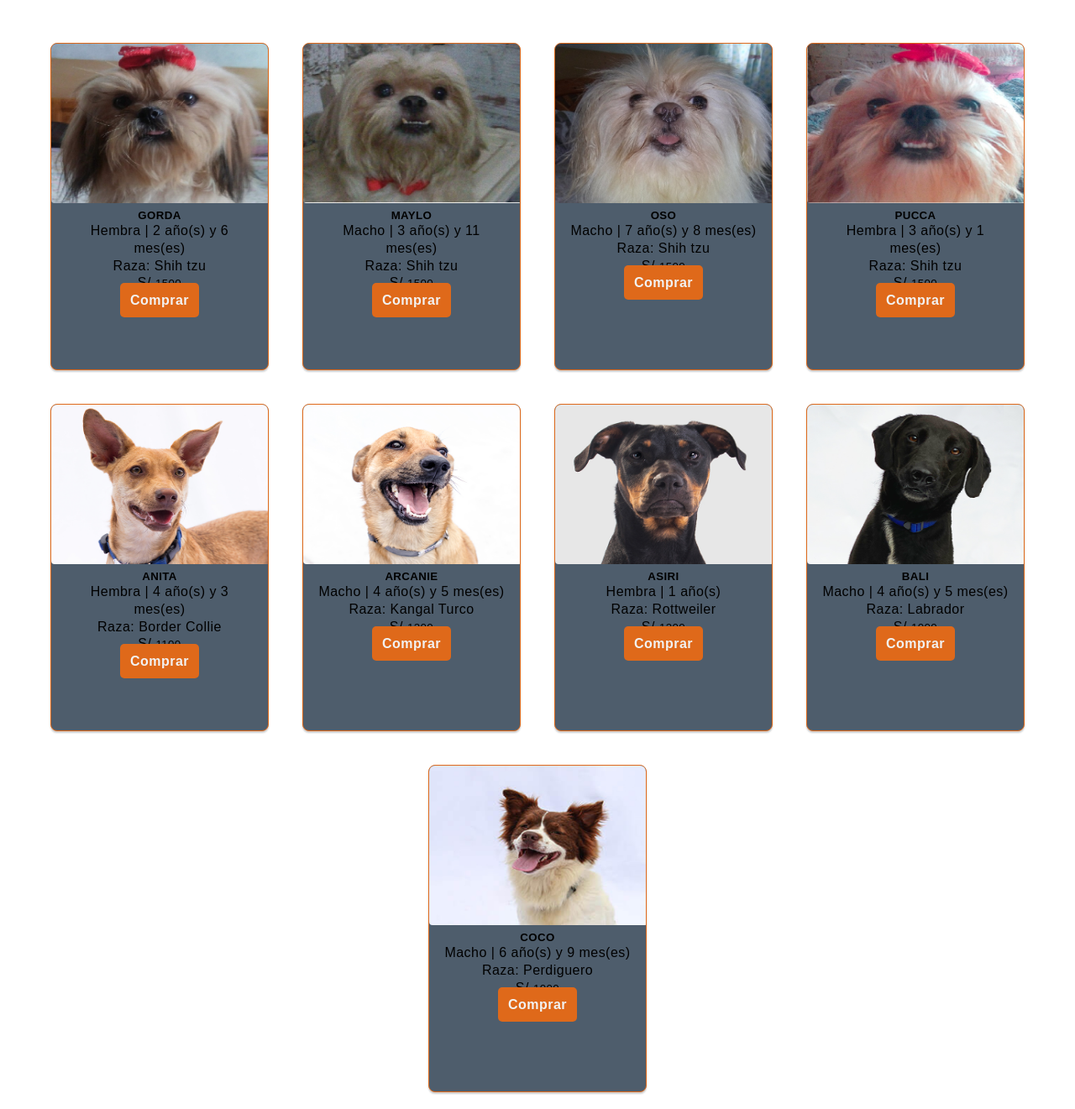
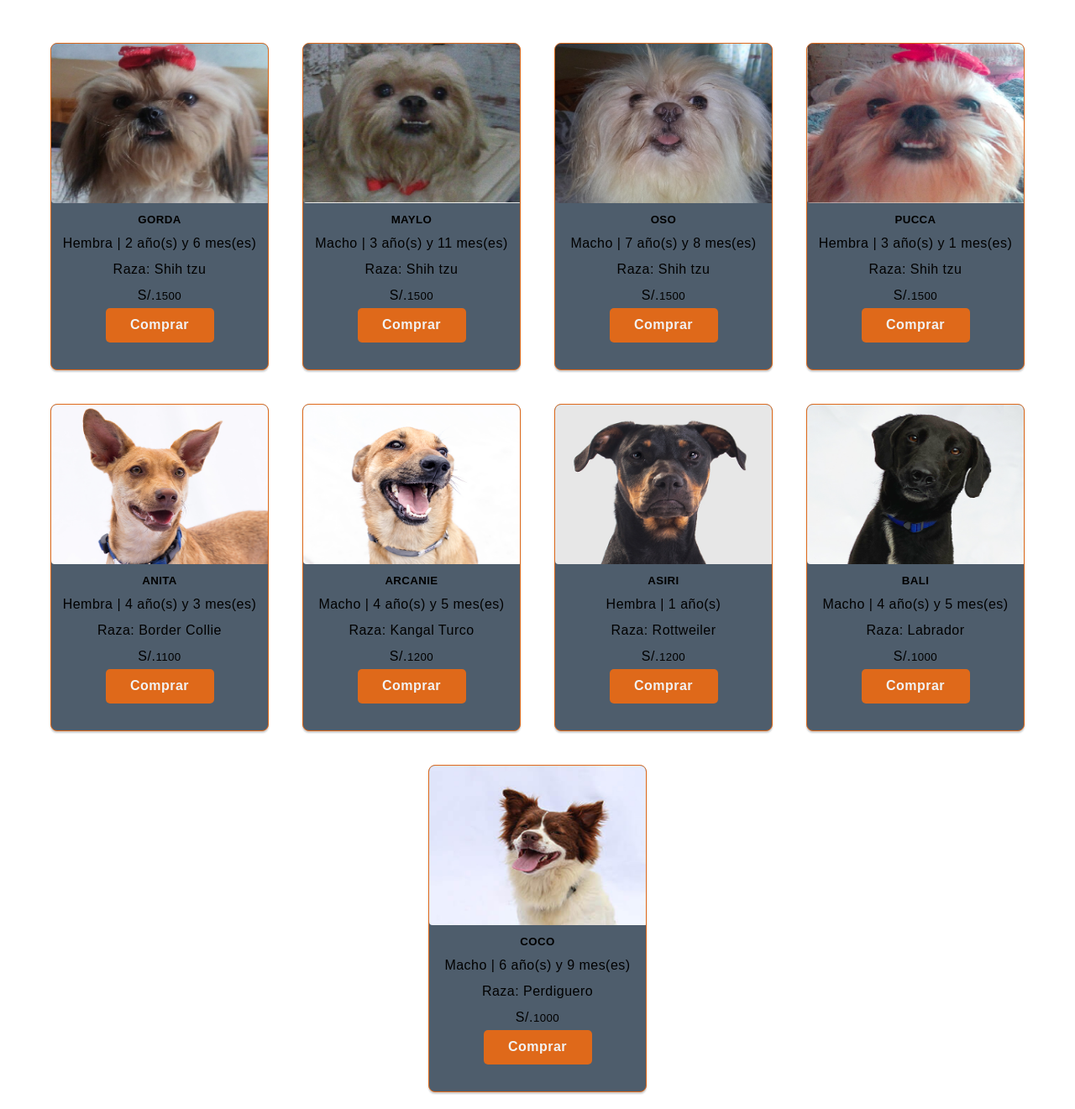
Before and after one commit to sgcm14/Tienda-Virtual, a PHP site: page /mascotas.html in a window 1280 px wide. Shown: the part 65-1386 px from the top of the page at 84% size. Run offline with PHP 8.4, Linux system fonts and the light colour scheme; some libraries are stand-ins or nearby versions.

Commit message:
24/11/2020

```diff
--- a/assets/css/style.css
+++ b/assets/css/style.css
@@ -18,8 +18,8 @@ img{
 .button{
     background:#DF691A;
     text-decoration: none;
-    padding: 20px;
-    margin-top: 10px;
+    padding: 15px;
+    margin-top: 15px;
     border-radius: 5px;
     color:  #f2f2f2;
     font-weight: 700;
@@ -322,12 +322,16 @@ main{
 }
 .container-mascotas .card h5{
     font-weight: 600;
+    padding: 5px;
 }
 .container-mascotas .card p{
-    padding: 0 1rem;
+    padding-top: 5px;
 }
-.container-mascotas .button{
-    padding: 12px;
+.container-mascotas .card a{
+    padding:10px;
+    display: block;
+    width: 50%;
+    margin: 0 auto;
 }
 
 
```
